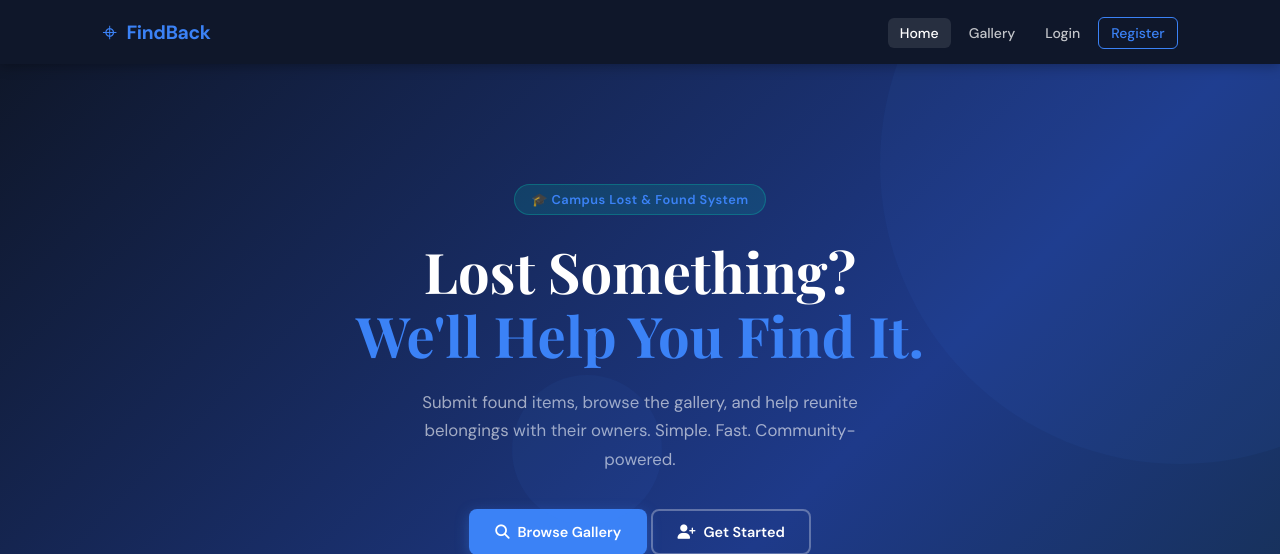
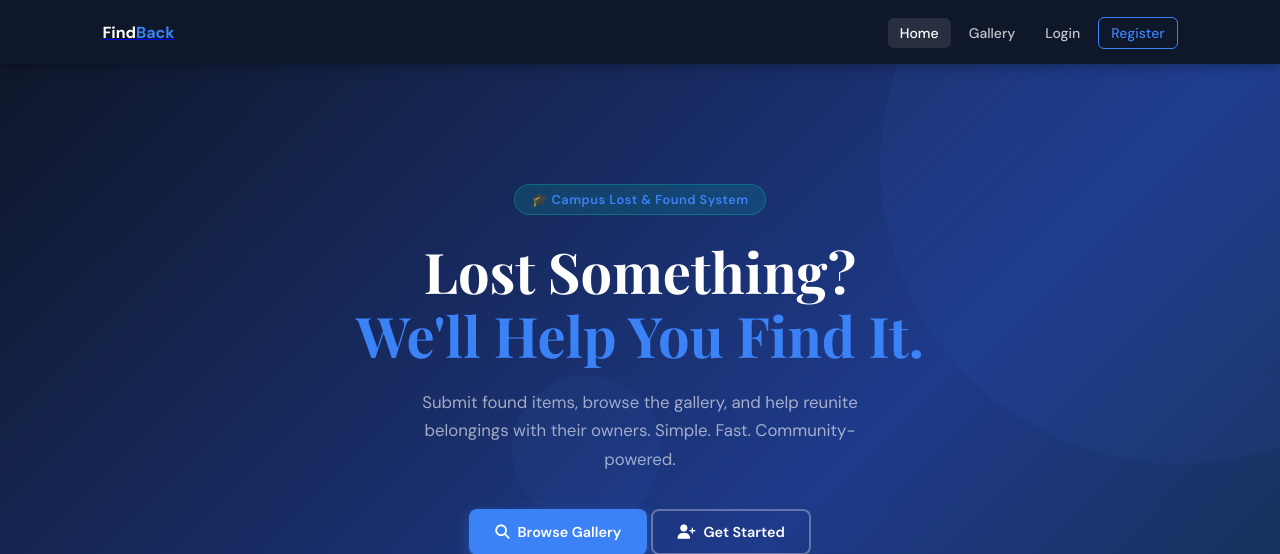
Before and after one commit to Arrvsssogood/lost-and-found-improved-docker, a Flask app: page / in a window 1280 px wide. Shown: the top 554 px of the page. Run offline with Flask 3, Linux system fonts and the light colour scheme; data that the repository does not hold is empty; parts of the project's set-up code (start-up, migrations or seed data) failed here and were passed over; some libraries are stand-ins or nearby versions.

Commit message:
refactor navbar branding to use separate styles for "Find" and "Back"

```diff
--- a/app/static/css/style.css
+++ b/app/static/css/style.css
@@ -44,22 +44,15 @@ body {
     box-shadow: 0 2px 12px rgba(0,0,0,0.3);
 }
 
-.nav-brand {
-    display: flex;
-    align-items: center;
-    gap: 10px;
-    color: var(--white);
-    text-decoration: none;
-    font-size: 1.2rem;
-    letter-spacing: -0.3px;
+
+.brand-find {
+    color: #ffffff; /* white */
 }
 
-.brand-icon {
-    font-size: 1.6rem;
-    color: var(--teal);
+.brand-back {
+    color: var(--teal); /* your blue */
 }
 
-.nav-brand strong { color: var(--teal); }
 
 .nav-links {
     display: flex;
--- a/app/templates/base.html
+++ b/app/templates/base.html
@@ -12,8 +12,9 @@
     <!-- NAVBAR -->
     <nav class="navbar">
         <a href="{{ url_for('index') }}" class="nav-brand">
-            <span class="brand-icon">⌖</span>
-            <span><strong>FindBack</strong></span>
+            <strong>
+                <span class="brand-find">Find</span><span class="brand-back">Back</span>
+            </strong>
         </a>
         <ul class="nav-links">
             <li><a href="{{ url_for('index') }}" {% if request.endpoint == 'index' %}class="active"{% endif %}>Home</a></li>
```
